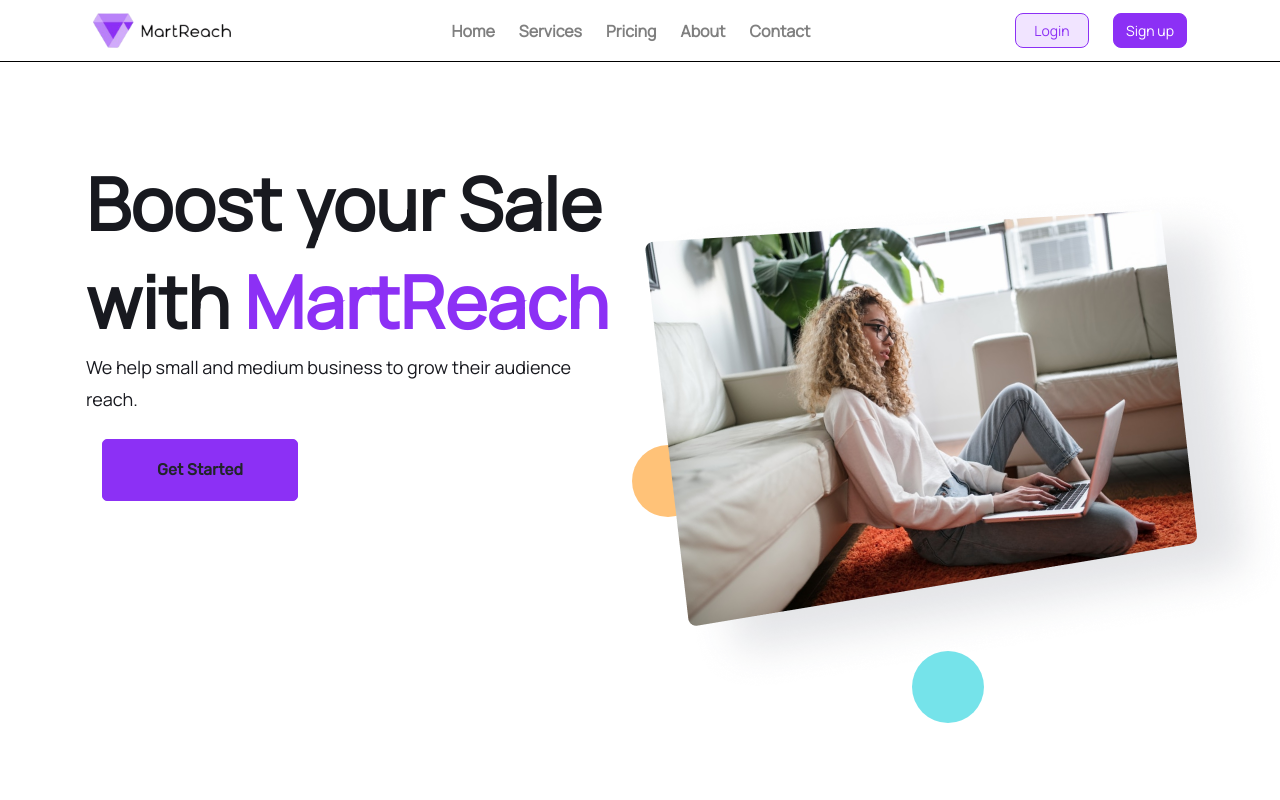
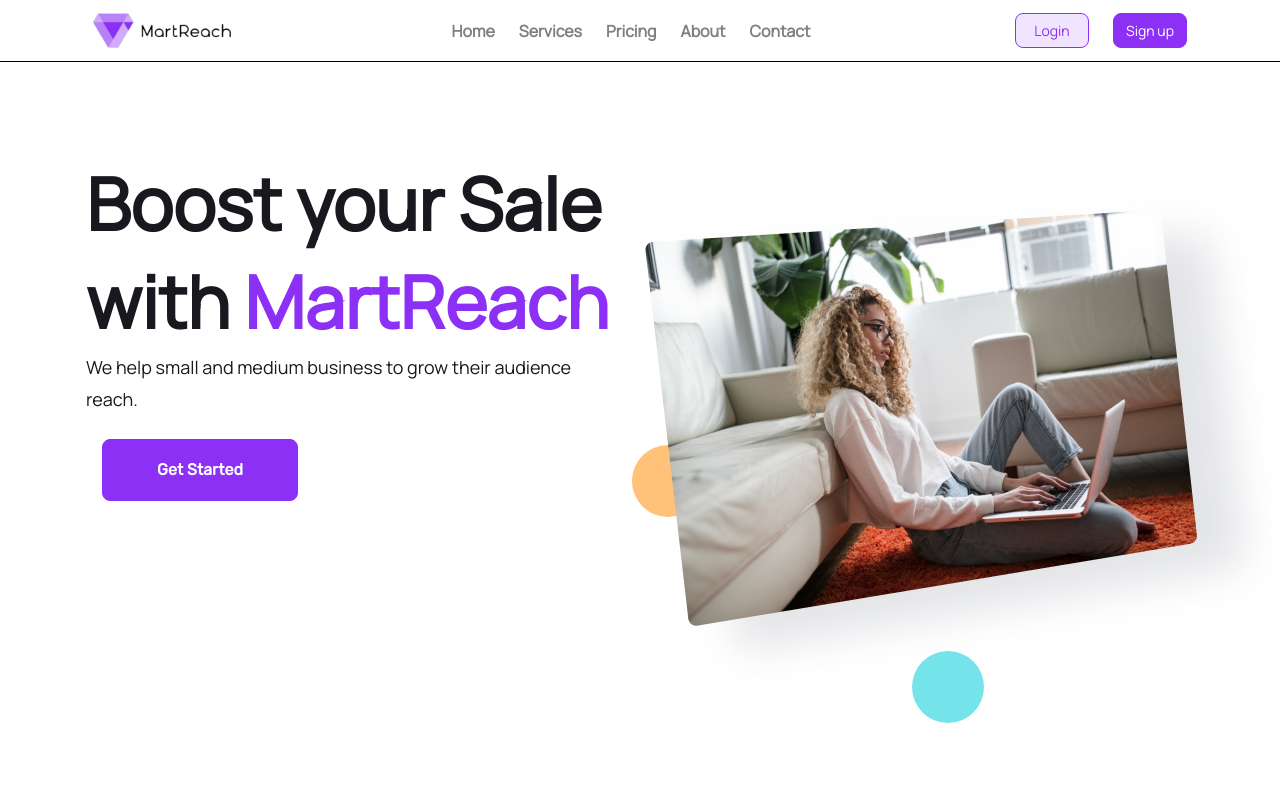
Before and after one commit to eonyedikachi/digital-marketing-tool-react, a React (Create React App) app: page /services in a window 1280 px wide. Shown: the top 800 px of the page. Built offline with nearby package versions, Linux system fonts and the light colour scheme.

Commit message:
genetal button created

```diff
--- a/package.json
+++ b/package.json
@@ -8,16 +8,18 @@
     "@testing-library/react": "^11.1.2",
     "@testing-library/user-event": "^12.2.2",
     "axios": "^0.21.1",
-    "bootstrap": "^4.5.3",
+    "bootstrap": "^4.5.1",
     "formik": "^2.2.6",
     "gh-pages": "^3.1.0",
     "jquery": "^3.5.1",
     "react": "^17.0.1",
-    "react-bootstrap": "^1.4.0",
     "react-dom": "^17.0.1",
     "react-icons": "^4.1.0",
+    "react-redux": "^7.2.2",
     "react-router-dom": "^5.2.0",
     "react-scripts": "4.0.0",
+    "redux": "^4.0.5",
+    "redux-thunk": "^2.3.0",
     "styled-components": "^5.2.1",
     "uuid": "^8.3.1",
     "web-vitals": "^0.2.4",
--- a/src/component/BB.css
+++ b/src/component/BB.css
@@ -1,26 +1,26 @@
 .get-started {
-    position: static;
-    width: 196px;
-    height: 62px;
-    left: 0px;
-    top: 308px;
+    position: static !important;
+    width: 196px !important;
+    height: 62px !important;
+    left: 0px !important;
+    top: 308px !important;
 
     /* Brand / Purple */
 
-    background: #8c30f5;
-    border-radius: 8px;
-    color: #fff;
+    background: #8c30f5 !important;
+    border-radius: 8px !important;
+    color: #fff !important;
 
     /* Inside Auto Layout */
 
-    flex: none;
-    order: 1;
-    align-self: flex-start;
-    flex-grow: 0;
-    margin: 0px 32px;
+    flex: none !important;
+    order: 1 !important;
+    align-self: flex-start !important;
+    flex-grow: 0 !important;
+    margin: 0px 32px !important;
   }
 
   .get-started:hover {
-    background: #5f1eaa;
-    color: #fff;
+    background: #5f1eaa !important;
+    color: #fff !important;
   }
--- a/src/component/BB.js
+++ b/src/component/BB.js
@@ -2,10 +2,12 @@ import React from 'react';
 // import PropTypes from 'prop-types';
 import  './BB.css';
 import {Link} from 'react-router-dom'
+import Button from './genbutton'
 
 function BBtn(){
     return(
-        <Link to="/login"><button className="btn get-started my-4">Get Started</button></Link >
+        <Link to="/login">< Button  className="btn get-started my-4"
+                          content="Get Started"/></Link >
     )
 }
 export default BBtn
--- a/src/component/Signup.js
+++ b/src/component/Signup.js
@@ -51,10 +51,10 @@ background: #8c30f5;
 const initialValues = {
     firstName: "",
     lastName: "",
-    userName: "",
+    username: "",
     email: "",
     password: "",
-    confirmPassword: "",
+
 };
 const validationSchema = Yup.object().shape({
     firstName: Yup.string()
@@ -65,7 +65,7 @@ const validationSchema = Yup.object().shape({
         .min(3, 'Must be at least 3 characters')
         .max(15, 'Must be 15 characters or less')
         .required('Required'),
-    userName: Yup.string()
+    username: Yup.string()
         .min(3, 'Must be at least 3 characters')
         .max(15, 'Must be 15 characters or less')
         .required('Required'),
@@ -76,13 +76,13 @@ const validationSchema = Yup.object().shape({
         .required('Password is required')
         .min(8, 'Password is too short - should be 8 chars minimum.')
         .matches(/^.*(?=.{8,})((?=.*[!@#$%^&*()\-_=+{};:,<.>]){1})(?=.*\d)((?=.*[a-z]){1})((?=.*[A-Z]){1}).*$/, "Password must contain at least 8 characters, one uppercase, one number and one special case character"),
-    confirmPassword: Yup.string()
-        .required("Please confirm your password")
-        .when("password", {
-            is: password => (password && password.length > 0 ? true : false),
-            then: Yup.string().oneOf([Yup.ref("password")], "Password doesn't match"),
+    // confirmPassword: Yup.string()
+    //     .required("Please confirm your password")
+    //     .when("password", {
+    //         is: password => (password && password.length > 0 ? true : false),
+    //         then: Yup.string().oneOf([Yup.ref("password")], "Password doesn't match"),
 
-        })
+    //     })
 });
 
 // definig dispatch function
@@ -107,6 +107,8 @@ export default function Signup() {
       onSubmit=
       {(values, { setSubmitting , resetForm}) =>
           {
+            alert(JSON.stringify(values, null, 2));
+            resetForm();
             dispatch(axios.post('https://martreach.herokuapp.com/api/users/signup',values))
 
 
@@ -114,8 +116,8 @@ export default function Signup() {
 
             setTimeout(()=>{
 
-               alert(JSON.stringify(values, null, 2));
-               resetForm();
+
+
                setSubmitting(false)
             },1000)
           }
@@ -162,16 +164,16 @@ export default function Signup() {
 
         <FormField
          type="text"
-          name="userName"
+          name="username"
           placeholder="enter your username"
           onChange={handleChange}
-          value={values.userName}
+          value={values.username}
           onBlur={handleBlur}
-          className={touched.userName && errors.userName ? "has-error" : "" }
+          className={touched.username && errors.username ? "has-error" : "" }
        />
        <Errror
-        touched={touched.userName}
-        message={errors.userName}/>
+        touched={touched.username}
+        message={errors.username}/>
 
         <FormField
          type="text"
@@ -204,7 +206,7 @@ export default function Signup() {
           name="confirmPassword"
           placeholder="confirm password"
           onChange={handleChange}
-          value={values.confirmPassword}
+          // value={values.confirmPassword}
           onBlur={handleBlur}
           className={touched.confirmPassword && errors.confirmPassword ? "has-error" : "" }
        />
@@ -261,11 +263,11 @@ export default function Signup() {
 //              <FormField
 //                placeholder="User Name"
 //                type="text"
-//                name="userName"
-//                {...userNameProps}
+//                name="username"
+//                {...usernameProps}
 //              />
-//              {formik.touched.userName && formik.errors.userName ? (
-//                <Error>{formik.errors.userName}</Error>
+//              {formik.touched.username && formik.errors.username ? (
+//                <Error>{formik.errors.username}</Error>
 //              ) : null}
 //              <FormField
 //                placeholder="Email"
--- a/src/component/genbutton.js
+++ b/src/component/genbutton.js
@@ -1,14 +1,14 @@
 import React from 'react'
 
 const Button = props => {
-  const { type, className } = props;
+  const { type, className, content, ...rest } = props;
     return (
       <button
         type={type}
         className={className}
+        {...rest}
       >
-        {/* <i className={props.icon}></i>
-        {label} */}
+      { content}
       </button>
     )
 }
--- a/src/component/pricing/pricing1.js
+++ b/src/component/pricing/pricing1.js
@@ -5,7 +5,7 @@ import './pricing1.css';
 
  function Pricing(props) {
     return (
-      <div className="col-lg-6 col-md-6 col-sm-12 box">
+      <div className="col-lg-4 col-md-6 col-sm-6 box">
         <div className="card pricingcard p-c">
            <div className="card-header h-one c-h">
             <h2>{props.package}</h2>
```
Also changed, not shown: src/component/pricing/pricing2.css (line endings or trailing spaces), 1 other file (tests, documents, lock files or other folders).
